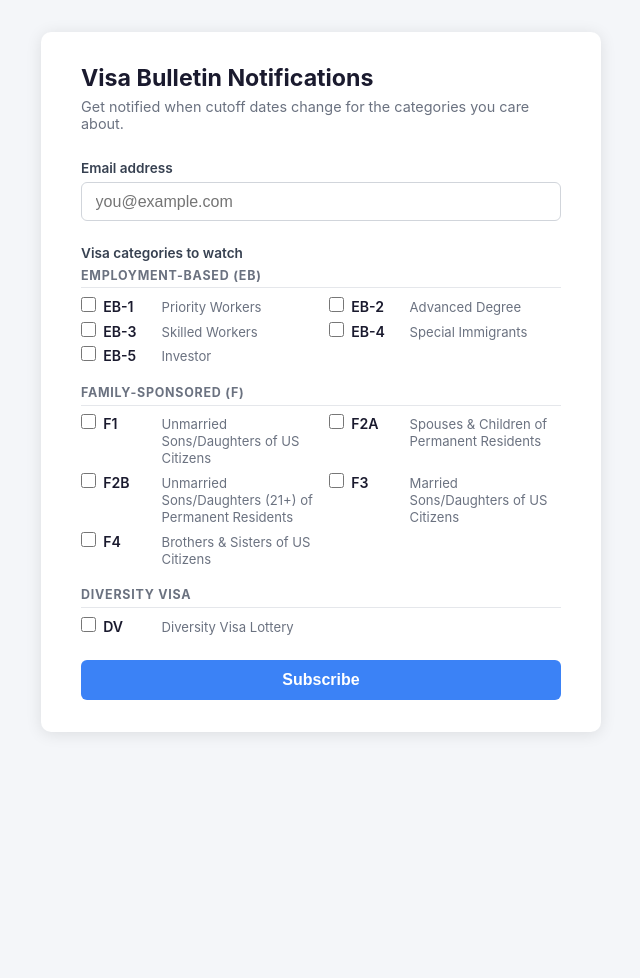
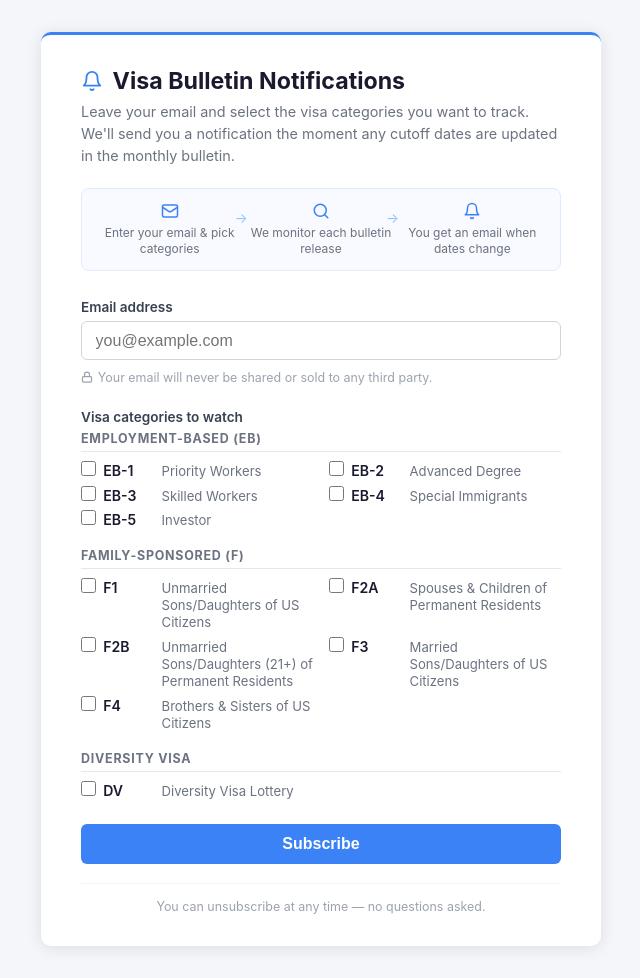
Before and after one commit to stanleyz510/visa_bulletin, a Flask app: page / in a window 1280 px wide. Shown: the whole page, without its empty margins (319-959 px from the left). Before the commit the page ends 734 px from the top, so only its background shows below. Run offline with Flask 3, Linux system fonts and the light colour scheme.

Commit message:
update the index page

```diff
--- a/templates/index.html
+++ b/templates/index.html
@@ -22,21 +22,97 @@
       background: #fff;
       border-radius: 10px;
       box-shadow: 0 2px 16px rgba(0,0,0,.10);
+      border-top: 3px solid #3b82f6;
       max-width: 560px;
       width: 100%;
       padding: 2rem 2.5rem;
     }
 
+    .header-row {
+      display: flex;
+      align-items: center;
+      gap: .6rem;
+      margin-bottom: .35rem;
+    }
+
+    .header-row svg {
+      flex-shrink: 0;
+      color: #3b82f6;
+    }
+
     h1 {
       font-size: 1.45rem;
       font-weight: 700;
-      margin-bottom: .35rem;
     }
 
     .subtitle {
       font-size: .9rem;
       color: #6b7280;
+      margin-bottom: 1.25rem;
+      line-height: 1.55;
+    }
+
+    .how-it-works {
+      display: flex;
+      gap: .5rem;
       margin-bottom: 1.75rem;
+      background: #f8faff;
+      border: 1px solid #e0eaff;
+      border-radius: 8px;
+      padding: .85rem 1rem;
+    }
+
+    .how-step {
+      flex: 1;
+      display: flex;
+      flex-direction: column;
+      align-items: center;
+      text-align: center;
+      gap: .3rem;
+      position: relative;
+    }
+
+    .how-step:not(:last-child)::after {
+      content: '→';
+      position: absolute;
+      right: -.4rem;
+      top: .5rem;
+      color: #93c5fd;
+      font-size: .85rem;
+    }
+
+    .how-step svg {
+      color: #3b82f6;
+    }
+
+    .how-step span {
+      font-size: .75rem;
+      color: #6b7280;
+      line-height: 1.3;
+    }
+
+    .privacy-note {
+      display: flex;
+      align-items: center;
+      gap: .3rem;
+      font-size: .78rem;
+      color: #9ca3af;
+      margin-top: -.9rem;
+      margin-bottom: 1.5rem;
+    }
+
+    .privacy-note svg {
+      flex-shrink: 0;
+      color: #9ca3af;
+    }
+
+    .card-footer {
+      margin-top: 1.2rem;
+      padding-top: .9rem;
+      border-top: 1px solid #f3f4f6;
+      text-align: center;
+      font-size: .78rem;
+      color: #9ca3af;
     }
 
     label.field-label {
@@ -145,12 +221,39 @@
 </head>
 <body>
 <div class="card">
-  <h1>Visa Bulletin Notifications</h1>
-  <p class="subtitle">Get notified when cutoff dates change for the categories you care about.</p>
+  <div class="header-row">
+    <svg xmlns="http://www.w3.org/2000/svg" width="22" height="22" viewBox="0 0 24 24" fill="none" stroke="currentColor" stroke-width="2" stroke-linecap="round" stroke-linejoin="round" aria-hidden="true">
+      <path d="M18 8A6 6 0 0 0 6 8c0 7-3 9-3 9h18s-3-2-3-9"/><path d="M13.73 21a2 2 0 0 1-3.46 0"/>
+    </svg>
+    <h1>Visa Bulletin Notifications</h1>
+  </div>
+  <p class="subtitle">
+    Leave your email and select the visa categories you want to track.
+    We'll send you a notification the moment any cutoff dates are updated in the monthly bulletin.
+  </p>
+
+  <div class="how-it-works" aria-label="How it works">
+    <div class="how-step">
+      <svg xmlns="http://www.w3.org/2000/svg" width="18" height="18" viewBox="0 0 24 24" fill="none" stroke="currentColor" stroke-width="2" stroke-linecap="round" stroke-linejoin="round" aria-hidden="true"><rect x="2" y="4" width="20" height="16" rx="2"/><path d="m22 7-8.97 5.7a1.94 1.94 0 0 1-2.06 0L2 7"/></svg>
+      <span>Enter your email &amp; pick categories</span>
+    </div>
+    <div class="how-step">
+      <svg xmlns="http://www.w3.org/2000/svg" width="18" height="18" viewBox="0 0 24 24" fill="none" stroke="currentColor" stroke-width="2" stroke-linecap="round" stroke-linejoin="round" aria-hidden="true"><circle cx="11" cy="11" r="8"/><path d="m21 21-4.35-4.35"/></svg>
+      <span>We monitor each bulletin release</span>
+    </div>
+    <div class="how-step">
+      <svg xmlns="http://www.w3.org/2000/svg" width="18" height="18" viewBox="0 0 24 24" fill="none" stroke="currentColor" stroke-width="2" stroke-linecap="round" stroke-linejoin="round" aria-hidden="true"><path d="M18 8A6 6 0 0 0 6 8c0 7-3 9-3 9h18s-3-2-3-9"/><path d="M13.73 21a2 2 0 0 1-3.46 0"/></svg>
+      <span>You get an email when dates change</span>
+    </div>
+  </div>
 
   <form id="sub-form" novalidate>
     <label class="field-label" for="email">Email address</label>
     <input type="email" id="email" name="email" placeholder="you@example.com" required autocomplete="email">
+    <p class="privacy-note">
+      <svg xmlns="http://www.w3.org/2000/svg" width="12" height="12" viewBox="0 0 24 24" fill="none" stroke="currentColor" stroke-width="2.5" stroke-linecap="round" stroke-linejoin="round" aria-hidden="true"><rect x="3" y="11" width="18" height="11" rx="2" ry="2"/><path d="M7 11V7a5 5 0 0 1 10 0v4"/></svg>
+      Your email will never be shared or sold to any third party.
+    </p>
 
     <label class="field-label">Visa categories to watch</label>
     <div class="category-groups">
@@ -234,6 +337,7 @@
   </form>
 
   <div id="result" role="alert"></div>
+  <p class="card-footer">You can unsubscribe at any time — no questions asked.</p>
 </div>
 
 <script>
```
